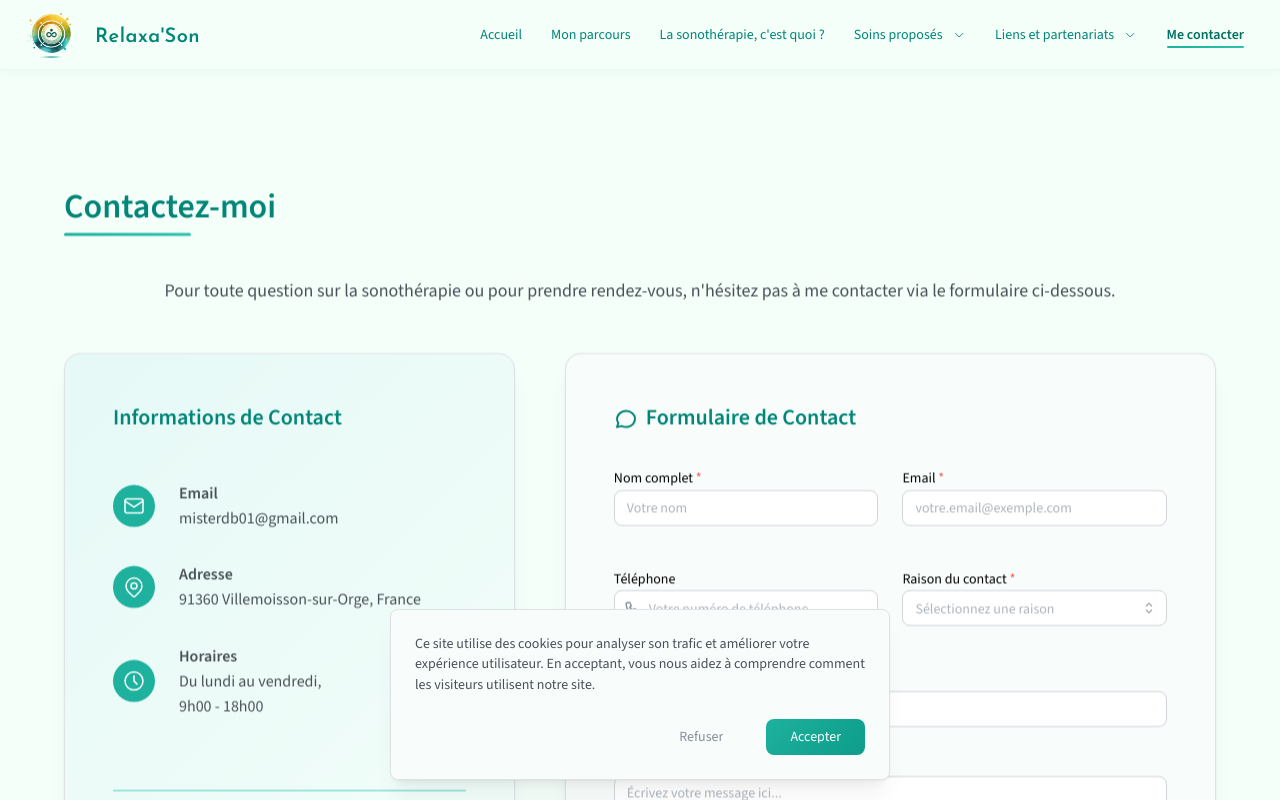
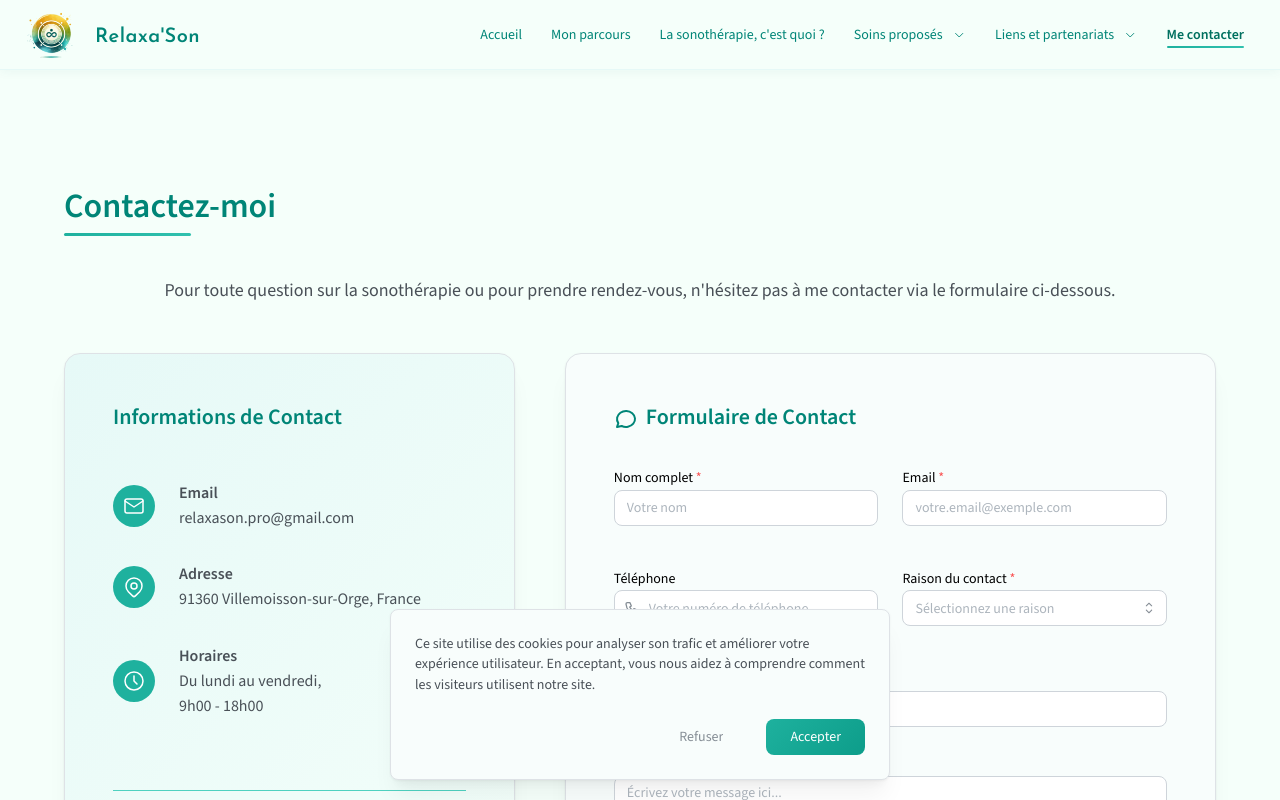
Before and after one commit to skyrix-lang/relaxason, a React (Vite) app: page /contact in a window 1280 px wide. Shown: the top 800 px of the page. Built offline with nearby package versions, Linux system fonts and the light colour scheme.

Commit message:
Update email in contact information

```diff
--- a/src/components/contact/ContactInfo.tsx
+++ b/src/components/contact/ContactInfo.tsx
@@ -35,7 +35,7 @@ const ContactInfo: FC = () => {
           </ThemeIconStyled>
           <Box>
             <Text fw={700}>Email</Text>
-            <Text>misterdb01@gmail.com</Text>
+            <Text>relaxason.pro@gmail.com</Text>
           </Box>
         </Flex>
 
```
